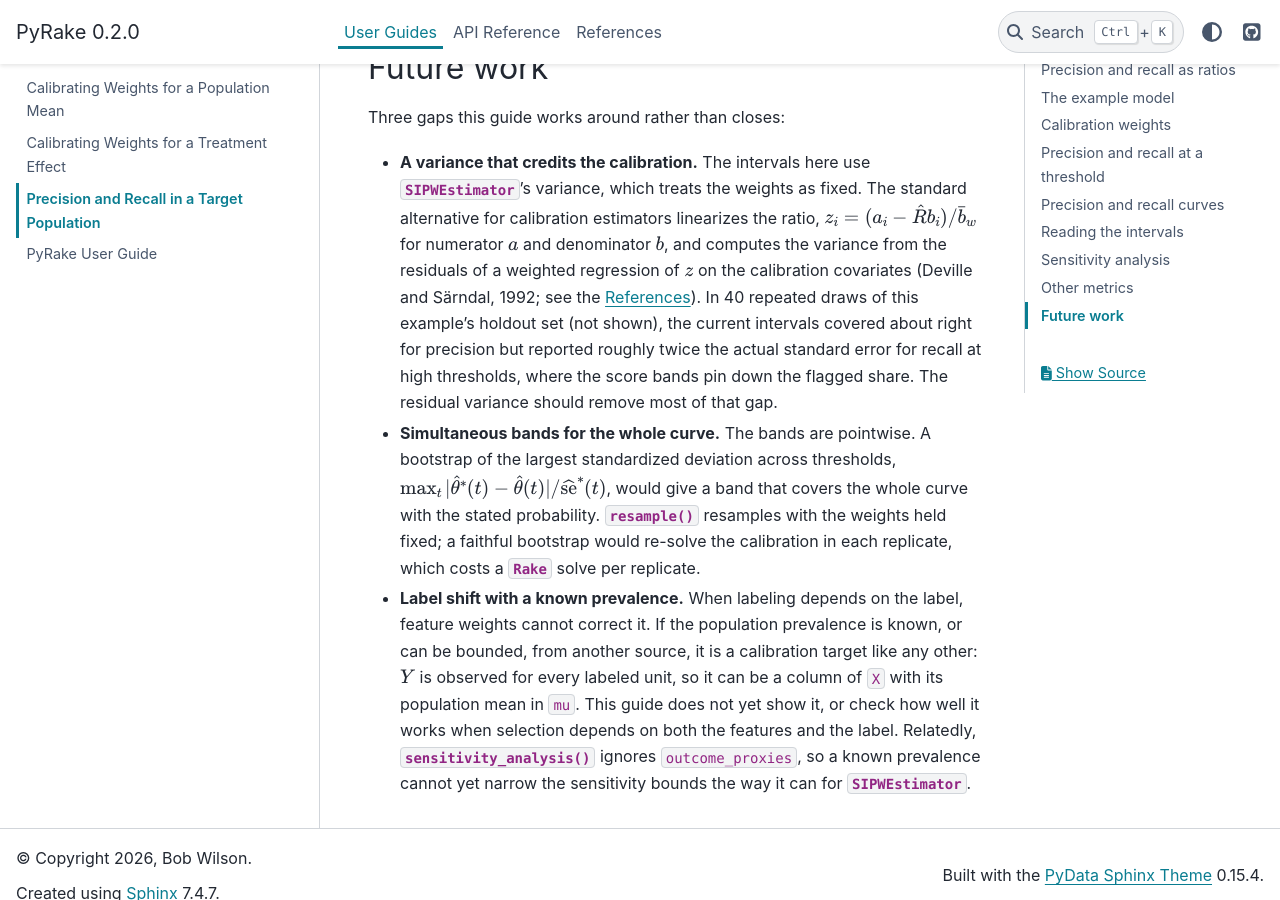
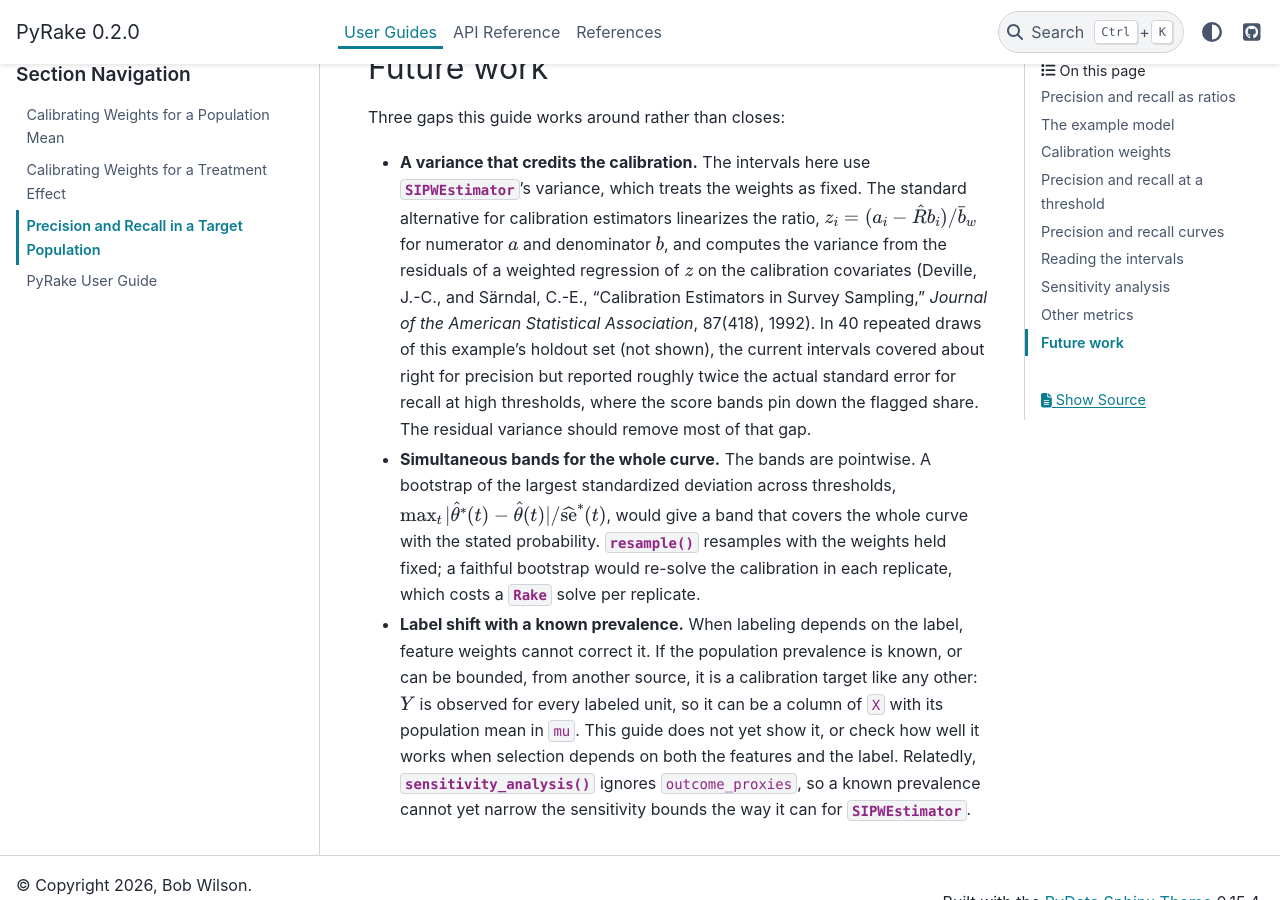
Before and after one commit to rwilson4/PyRake, a Sphinx documentation site: the page built from docs/user_guides/classifier_metrics.md, in a window 1280 px wide and 900 px high, scrolled down 9030 px. Built offline with Sphinx 7.4.7 and the PyData theme 0.15.4, drawn with Linux system fonts in a browser that asks for light colours.

Commit message:
[Claude] Cite Deville and Särndal inline in the classifier guide
The references page entry was unreferenced, which the -W docs build
rejects. The other guides cite in prose the same way.

Co-Authored-By: Claude Opus 5.5 <noreply@anthropic.com>
Claude-Session: https://claude.ai/code/session_01Gpq7FS8vnUMgRVX31NLihu

```diff
--- a/docs/references.rst
+++ b/docs/references.rst
@@ -7,10 +7,6 @@ References
 .. [CC65] Cochran, W. G., and Chambers, S. P. "The Planning of
    Observational Studies of Human Populations." *Journal of the Royal
    Statistical Society, Series A*, Vol. 128, No. 2, 1965, pp. 234–266.
-
-.. [DS92] Deville, J.-C., and Särndal, C.-E. "Calibration Estimators
-   in Survey Sampling." *Journal of the American Statistical
-   Association*, Vol. 87, No. 418, 1992, pp. 376–382.
 
 .. [DS40] Deming, W. E., and Stephan, F. F. "On a Least Squares
    Adjustment of a Sampled Frequency Table When the Expected Marginal
--- a/docs/user_guides/classifier_metrics.md
+++ b/docs/user_guides/classifier_metrics.md
@@ -416,7 +416,9 @@ Three gaps this guide works around rather than closes:
   linearizes the ratio, $z_i = (a_i - \hat{R} b_i) / \bar{b}_w$ for
   numerator $a$ and denominator $b$, and computes the variance from the
   residuals of a weighted regression of $z$ on the calibration
-  covariates (Deville and Särndal, 1992; see the {doc}`../references`). In 40 repeated draws of this
+  covariates (Deville, J.-C., and Särndal, C.-E., "Calibration
+  Estimators in Survey Sampling," *Journal of the American Statistical
+  Association*, 87(418), 1992). In 40 repeated draws of this
   example's holdout set (not shown), the current intervals covered
   about right for precision but reported roughly twice the actual
   standard error for recall at high thresholds, where the score bands
```
